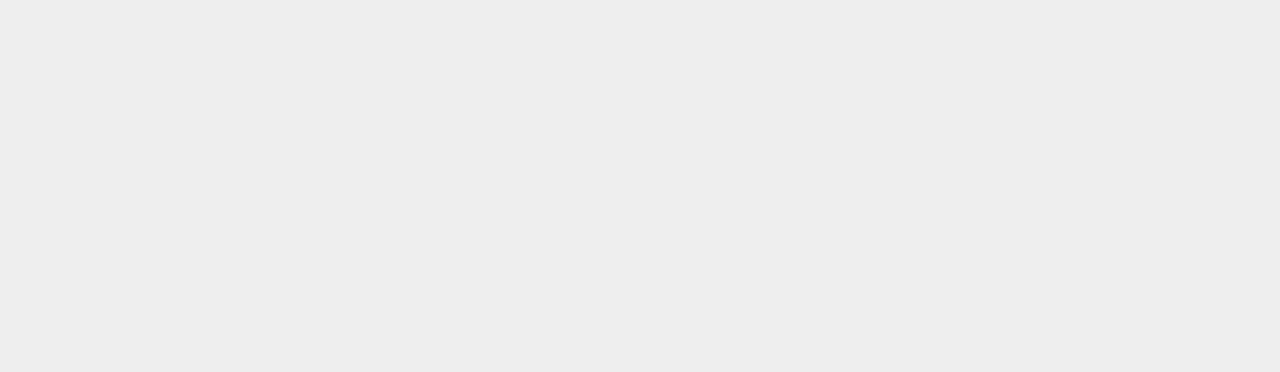
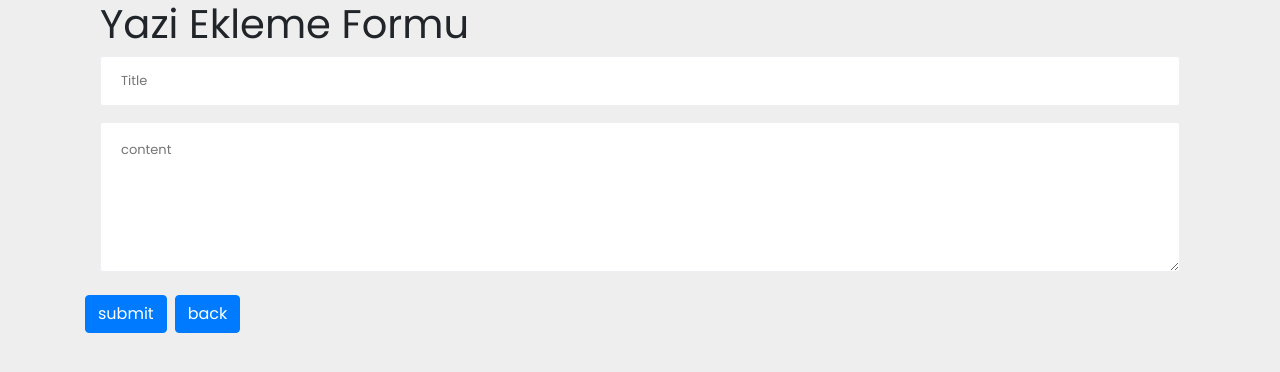
Before and after one commit to EsraHaytaoglu/Blogium, a React (Create React App) app: page /addpost in a window 1280 px wide. Shown: the top 372 px of the page. Built offline with nearby package versions, Linux system fonts and the light colour scheme.

Commit message:
yazı ekleme

```diff
--- a/src/App.css
+++ b/src/App.css
@@ -1,38 +1,119 @@
-.App {
-  text-align: center;
+
+.alert>.start-icon {
+    margin-right: 0;
+    min-width: 20px;
+    text-align: center;
 }
 
-.App-logo {
-  height: 40vmin;
-  pointer-events: none;
+.alert>.start-icon {
+    margin-right: 5px;
 }
 
-@media (prefers-reduced-motion: no-preference) {
-  .App-logo {
-    animation: App-logo-spin infinite 20s linear;
+
+.alert-simple.alert-danger
+{
+  border: 1px solid rgba(241, 6, 6, 0.81);
+    background-color: rgba(220, 17, 1, 0.16);
+    box-shadow: 0px 0px 2px #ff0303;
+    color: #ff0303;
+    text-shadow: 2px 1px #00040a;
+  transition:3s;
+  cursor:pointer;
+}
+
+.alert-danger:hover
+{
+ background-color: rgba(220, 17, 1, 0.33);
+  transition: 3s;
+}
+
+.danger
+{
+    font-size: 18px;
+    color: #ff0303;
+    text-shadow: none;
+}
+
+
+.square_box {
+    position: absolute;
+    -webkit-transform: rotate(45deg);
+    -ms-transform: rotate(45deg);
+    transform: rotate(45deg);
+    border-top-left-radius: 45px;
+    opacity: 0.302;
+}
+
+.square_box.box_three {
+    background-image: -moz-linear-gradient(-90deg, #290a59 0%, #3d57f4 100%);
+    background-image: -webkit-linear-gradient(-90deg, #290a59 0%, #3d57f4 100%);
+    background-image: -ms-linear-gradient(-90deg, #290a59 0%, #3d57f4 100%);
+    opacity: 0.059;
+    left: -80px;
+    top: -60px;
+    width: 500px;
+    height: 500px;
+    border-radius: 45px;
+}
+
+.square_box.box_four {
+    background-image: -moz-linear-gradient(-90deg, #290a59 0%, #3d57f4 100%);
+    background-image: -webkit-linear-gradient(-90deg, #290a59 0%, #3d57f4 100%);
+    background-image: -ms-linear-gradient(-90deg, #290a59 0%, #3d57f4 100%);
+    opacity: 0.059;
+    left: 150px;
+    top: -25px;
+    width: 550px;
+    height: 550px;
+    border-radius: 45px;
+}
+
+.alert:before {
+    content: '';
+    position: absolute;
+    width: 0;
+    height: calc(100% - 44px);
+    border-left: 1px solid;
+    border-right: 2px solid;
+    border-bottom-right-radius: 3px;
+    border-top-right-radius: 3px;
+    left: 0;
+    top: 50%;
+    transform: translate(0,-50%);
+      height: 20px;
+}
+
+.fa-times
+{
+-webkit-animation: blink-1 2s infinite both;
+	animation: blink-1 2s infinite both;
+}
+
+
+/**
+ * ----------------------------------------
+ * animation blink-1
+ * ----------------------------------------
+ */
+@-webkit-keyframes blink-1 {
+  0%,
+  50%,
+  100% {
+    opacity: 1;
+  }
+  25%,
+  75% {
+    opacity: 0;
   }
 }
-
-.App-header {
-  background-color: #282c34;
-  min-height: 100vh;
-  display: flex;
-  flex-direction: column;
-  align-items: center;
-  justify-content: center;
-  font-size: calc(10px + 2vmin);
-  color: white;
-}
-
-.App-link {
-  color: #61dafb;
-}
-
-@keyframes App-logo-spin {
-  from {
-    transform: rotate(0deg);
+@keyframes blink-1 {
+  0%,
+  50%,
+  100% {
+    opacity: 1;
   }
-  to {
-    transform: rotate(360deg);
+  25%,
+  75% {
+    opacity: 0;
   }
 }
--- a/src/App.js
+++ b/src/App.js
@@ -2,6 +2,7 @@ import "./App.css";
 import { BrowserRouter as Router, Route } from "react-router-dom";
 import PostList from "./components/PostList";
 import PostDetail from "./components/PostDetail";
+import AddPost from "./components/AddPost";
 
 function App() {
   return (
@@ -9,6 +10,7 @@ function App() {
       <Router>
         <Route path="/" exact component={PostList} />
         <Route path="/posts/:id" component={PostDetail} />
+        <Route path="/addpost" component={AddPost} />
       </Router>
     </div>
   );
--- /dev/null
+++ b/src/components/AddPost.js
@@ -0,0 +1,15 @@
+import React from 'react';
+import PostForm from "./PostForm"
+
+
+function AddPost() {
+
+    return (
+        <div className='container'>
+        <h1>Yazi Ekleme Formu</h1>
+        <PostForm />
+        </div>
+    )
+}
+
+export default AddPost
--- /dev/null
+++ b/src/components/PostForm.js
@@ -0,0 +1,93 @@
+import axios from "axios";
+import React, { useState } from "react";
+import { Link } from "react-router-dom";
+import { withRouter } from "react-router-dom";
+import "../App.css"
+
+const INITIAL_POST = {
+  title: "",
+  content: "",
+};
+
+const PostForm = (props) => {
+  const [post, setPost] = useState(INITIAL_POST);
+  const [hata, sethata] = useState("");
+  const onInputChange = (event) => {
+    setPost({ ...post, [event.target.name]: event.target.value });
+  };
+
+  const onFormSubmit = (event) => {
+    event.preventDefault();
+    sethata("");
+    axios
+      .post("https://react-yazi-yorum.herokuapp.com/posts", post)
+      .then((response) => {
+        console.log(response);
+        props.history.push("/");
+      })
+      .catch((error) => {
+        sethata("Title and content required.");
+      });
+  };
+  return (
+    <React.Fragment>
+    <div >
+      {hata && (
+        <div >
+          <div
+            className="alert fade alert-simple alert-danger alert-dismissible text-left font__family-montserrat font__size-16 font__weight-light brk-library-rendered rendered show"
+            role="alert"
+            data-brk-library="component__alert"
+          >
+            <i className="start-icon fa fa-times danger "></i>
+            <strong className="font__weight-semibold">Oh snap!</strong> {hata}
+          </div>
+        </div>
+      )}
+      <form
+        className="form-block"
+        onSubmit={(event) => {
+          onFormSubmit(event, post);
+          setPost(INITIAL_POST);
+        }}
+      >
+           <div className="row">
+          <div className="col-xs-12 col-sm-12">
+            <div className="form-group">
+              <input
+                className="form-input"
+                type="text"
+                name="title"
+                value={post.title}
+                onChange={onInputChange}
+                placeholder="Title"
+              />
+            </div>
+          </div>
+          <div className="col-xs-12 col-sm-12">
+            <div className="form-group">
+              <textarea
+                className="form-input"
+                name="content"
+                value={post.content}
+                onChange={onInputChange}
+                placeholder="content"
+              ></textarea>
+            </div>
+          </div>
+          <button className="btn btn-primary pull-right mr-2" type="submit">
+            submit
+          </button>
+          <Link to="/">
+            <button className="btn btn-primary pull-right" type="submit">
+              back
+            </button>
+          </Link>
+          </div>
+      </form>
+      </div>
+    </React.Fragment>
+  );
+};
+
+export default withRouter(PostForm);
```
